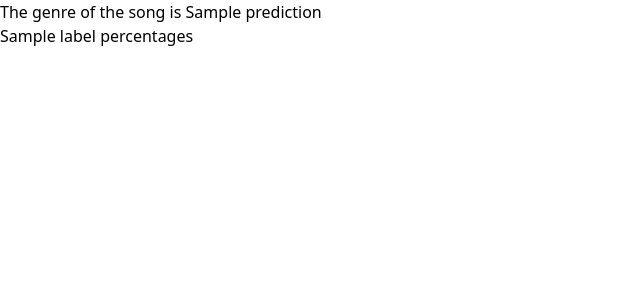
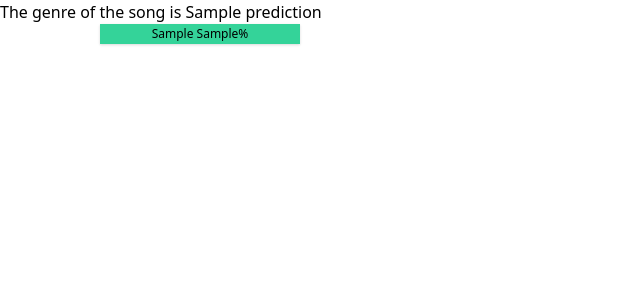
Before and after one commit to haiderali711/genre-prediction-audio, a Django app: template genre_classification/genre_classification/genre_classification/templates/genre_classification/predictions.html in a window 1280 px wide. Shown: the top 300 px of the page, without its empty margins (0-640 px from the left). Run offline with Django 3.2, Linux system fonts and the light colour scheme; the template is opened without the code that fills it: most values are stand-ins (such as "Sample title", 1, 10 or a date in 2020).

Commit message:
Add prediction on home page

```diff
--- a/genre_classification/genre_classification/genre_classification/templates/genre_classification/predictions.html
+++ b/genre_classification/genre_classification/genre_classification/templates/genre_classification/predictions.html
@@ -2,5 +2,14 @@
 
 {% block content %}
     <p>The genre of the song is {{prediction}}</p>
-    <p>{{label_percentages}}</p>
+
+    <div style="margin-left: 100px;">
+        {% for label in label_percentages %}
+            <div class="shadow bg-grey-light" style="max-width: 200px;">
+                <div class="bg-green-400 text-xs leading-none py-1 text-center text-black" style="width: {{label.1}}%">
+                    {{label.0}} {{label.1}}%
+                </div>
+            </div>
+        {% endfor %}
+    </div>
 {% endblock %}
```
